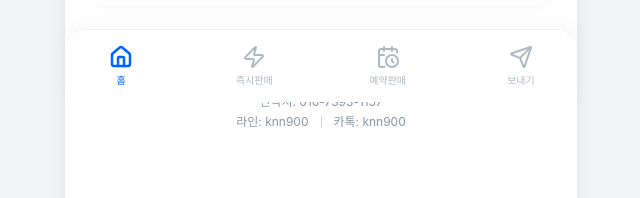
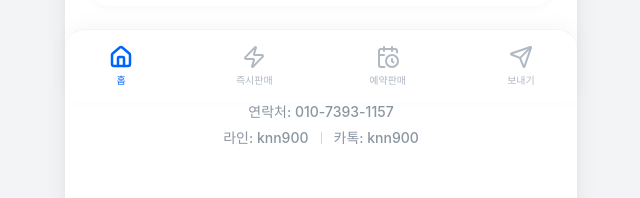
Before and after one commit to ksiboy21/simplet, a React (Vite) app: page / in a window 1280 px wide. Shown: the part 698-896 px from the top of the page, without its empty margins (319-959 px from the left). Built offline with nearby package versions, Linux system fonts and the light colour scheme; no server answers; the database is empty; a web font is replaced by a local one.

Commit message:
style: increase footer contact info font size

```diff
--- a/src/app/components/Home.tsx
+++ b/src/app/components/Home.tsx
@@ -145,9 +145,9 @@ export const Home = ({ onNavigate }: HomeProps) => {
       </section>
 
       {/* Contact Info Footer */}
-      <footer className="py-8 text-center space-y-2 pb-12">
-        <h3 className="text-[#8B95A1] text-xs font-semibold">고객센터</h3>
-        <div className="text-[#8B95A1] text-xs space-y-1">
+      <footer className="py-8 text-center space-y-3 pb-12">
+        <h3 className="text-[#8B95A1] text-sm font-bold">고객센터</h3>
+        <div className="text-[#8B95A1] text-sm font-medium space-y-1.5">
           <p>연락처: 010-7393-1157</p>
           <div className="flex justify-center gap-3">
             <span>라인: knn900</span>
```
